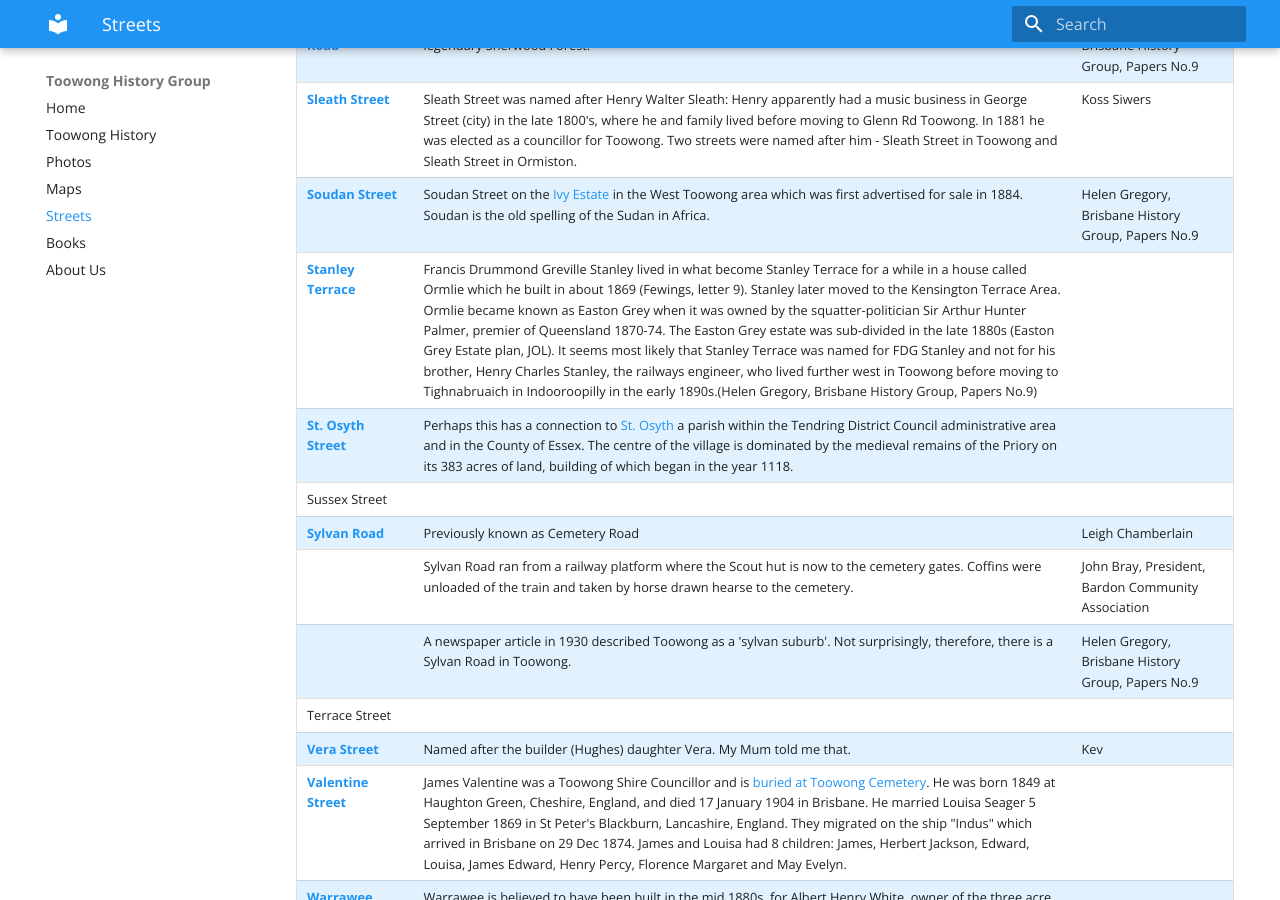
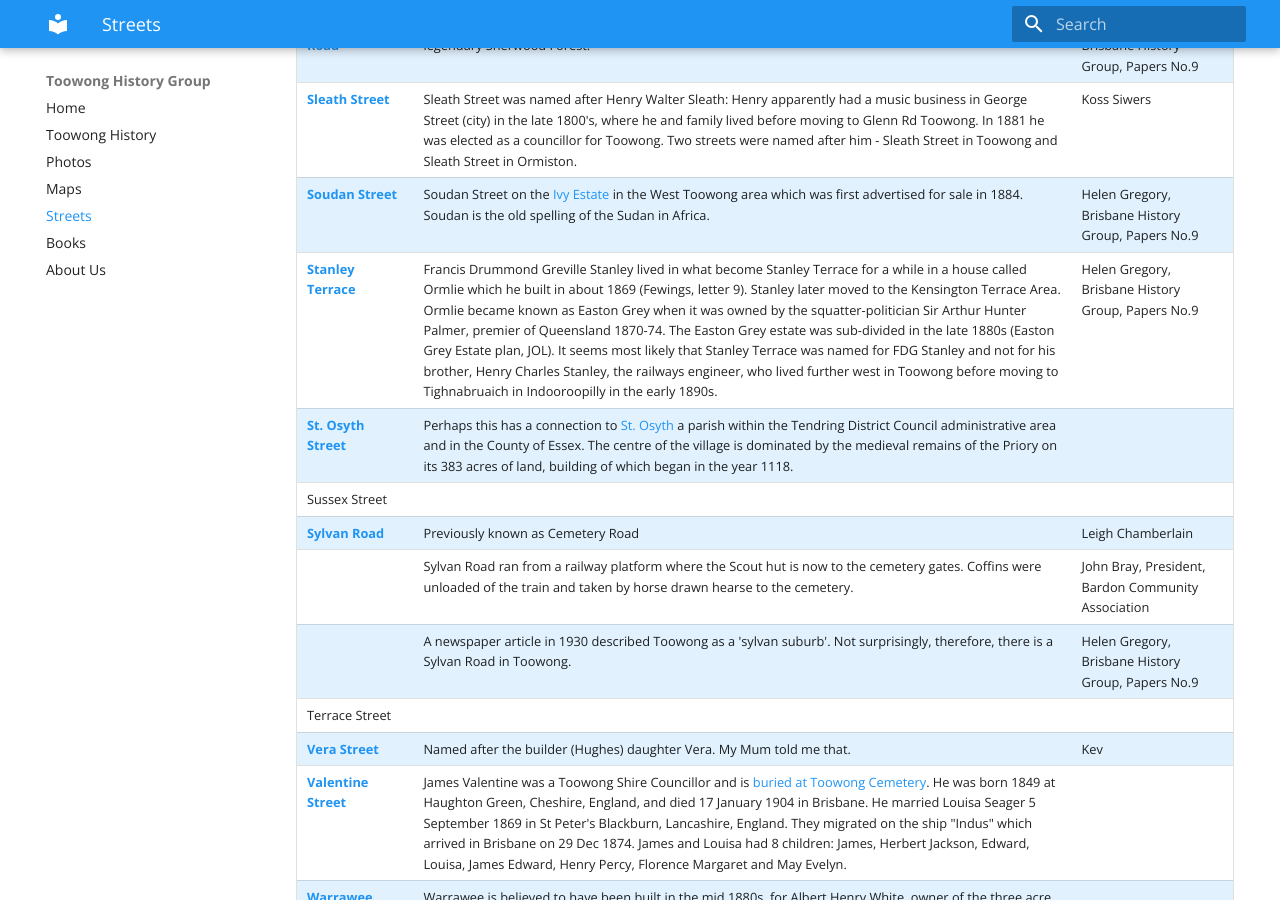
Before and after one commit to earth2gonzo/earth2gonzo.github.io, an MkDocs documentation site: the page built from docs/streets.md, in a window 1280 px wide and 900 px high, scrolled down 4560 px. Built offline with MkDocs 1.6.1 and Material for MkDocs 9.7.7, drawn with Linux system fonts in a browser that asks for light colours.

```diff
--- a/docs/streets.md
+++ b/docs/streets.md
@@ -88,7 +88,7 @@ Do you know other street origin stories? Email us and if it checks out, we'll ad
 | **[Sherwood Road](https://goo.gl/maps/DwNE8GbCrSsqonF87)** | Sherwood Road and Grove Street were named for the house Sherwood Grove, which is a reference to the legendary Sherwood Forest. | Helen Gregory, Brisbane History Group, Papers No.9  |
 | **[Sleath Street](https://goo.gl/maps/nmNnUeQJDUCvi3Sw7)** | Sleath Street was named after Henry Walter Sleath: Henry apparently had a music business in George Street (city) in the late 1800's, where he and family lived before moving to Glenn Rd Toowong. In 1881 he was elected as a councillor for Toowong. Two streets were named after him - Sleath Street in Toowong and Sleath Street in Ormiston. | Koss Siwers  |
 | **[Soudan Street](https://goo.gl/maps/QZW39reoMLnbU9AeA)** | Soudan Street on the [Ivy Estate](maps.md#ivy-estate-1884) in the West Toowong area which was first advertised for sale in 1884. Soudan is the old spelling of the Sudan in Africa. | Helen Gregory, Brisbane History Group, Papers No.9  |
-| **[Stanley Terrace](https://goo.gl/maps/L3wtayewrzZAXU6Y8)** | Francis Drummond Greville Stanley lived in what become Stanley Terrace for a while in a house called Ormlie which he built in about 1869 (Fewings, letter 9). Stanley later moved to the Kensington Terrace Area. Ormlie became known as Easton Grey when it was owned by the squatter-politician Sir Arthur Hunter Palmer, premier of Queensland 1870-74. The Easton Grey estate was sub-divided in the late 1880s (Easton Grey Estate plan, JOL). It seems most likely that Stanley Terrace was named for FDG Stanley and not for his brother, Henry Charles Stanley, the railways engineer, who lived further west in Toowong before moving to Tighnabruaich in Indooroopilly in the early 1890s.(Helen Gregory, Brisbane History Group, Papers No.9)  |   |
+| **[Stanley Terrace](https://goo.gl/maps/L3wtayewrzZAXU6Y8)** | Francis Drummond Greville Stanley lived in what become Stanley Terrace for a while in a house called Ormlie which he built in about 1869 (Fewings, letter 9). Stanley later moved to the Kensington Terrace Area. Ormlie became known as Easton Grey when it was owned by the squatter-politician Sir Arthur Hunter Palmer, premier of Queensland 1870-74. The Easton Grey estate was sub-divided in the late 1880s (Easton Grey Estate plan, JOL). It seems most likely that Stanley Terrace was named for FDG Stanley and not for his brother, Henry Charles Stanley, the railways engineer, who lived further west in Toowong before moving to Tighnabruaich in Indooroopilly in the early 1890s. | Helen Gregory, Brisbane History Group, Papers No.9  |
 | **[St. Osyth Street](https://goo.gl/maps/ykDg46DnVYmibkxq8)** | Perhaps this has a connection to [St. Osyth](https://en.wikipedia.org/wiki/St_Osyth) a parish within the Tendring District Council administrative area and in the County of Essex. The centre of the village is dominated by the medieval remains of the Priory on its 383 acres of land, building of which began in the year 1118.  |   |
 | Sussex Street   |   |   |
 | **[Sylvan Road](https://goo.gl/maps/xeu44pqXpEPhdcxF9)** | Previously known as Cemetery Road  | Leigh Chamberlain  |
```
